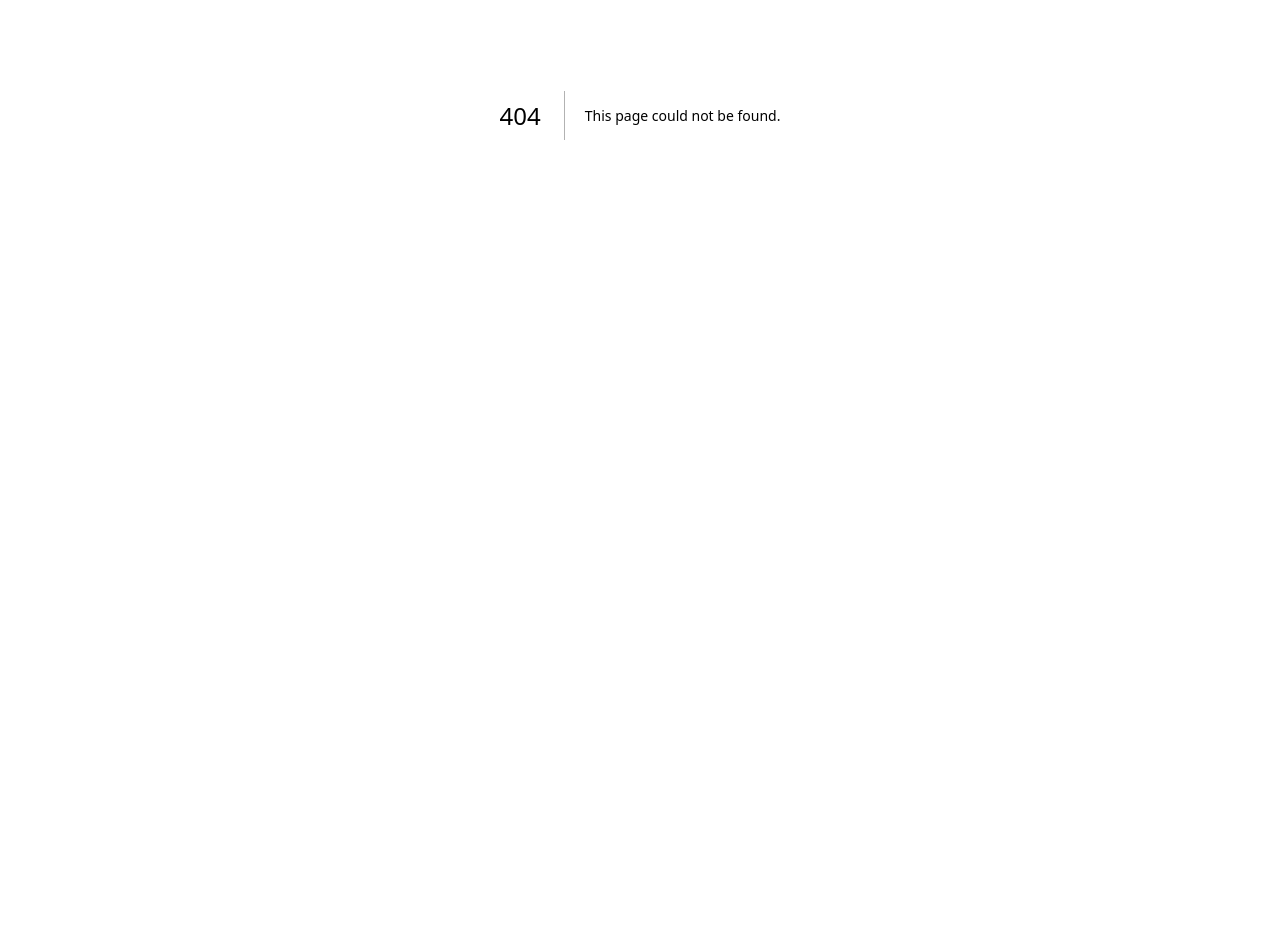
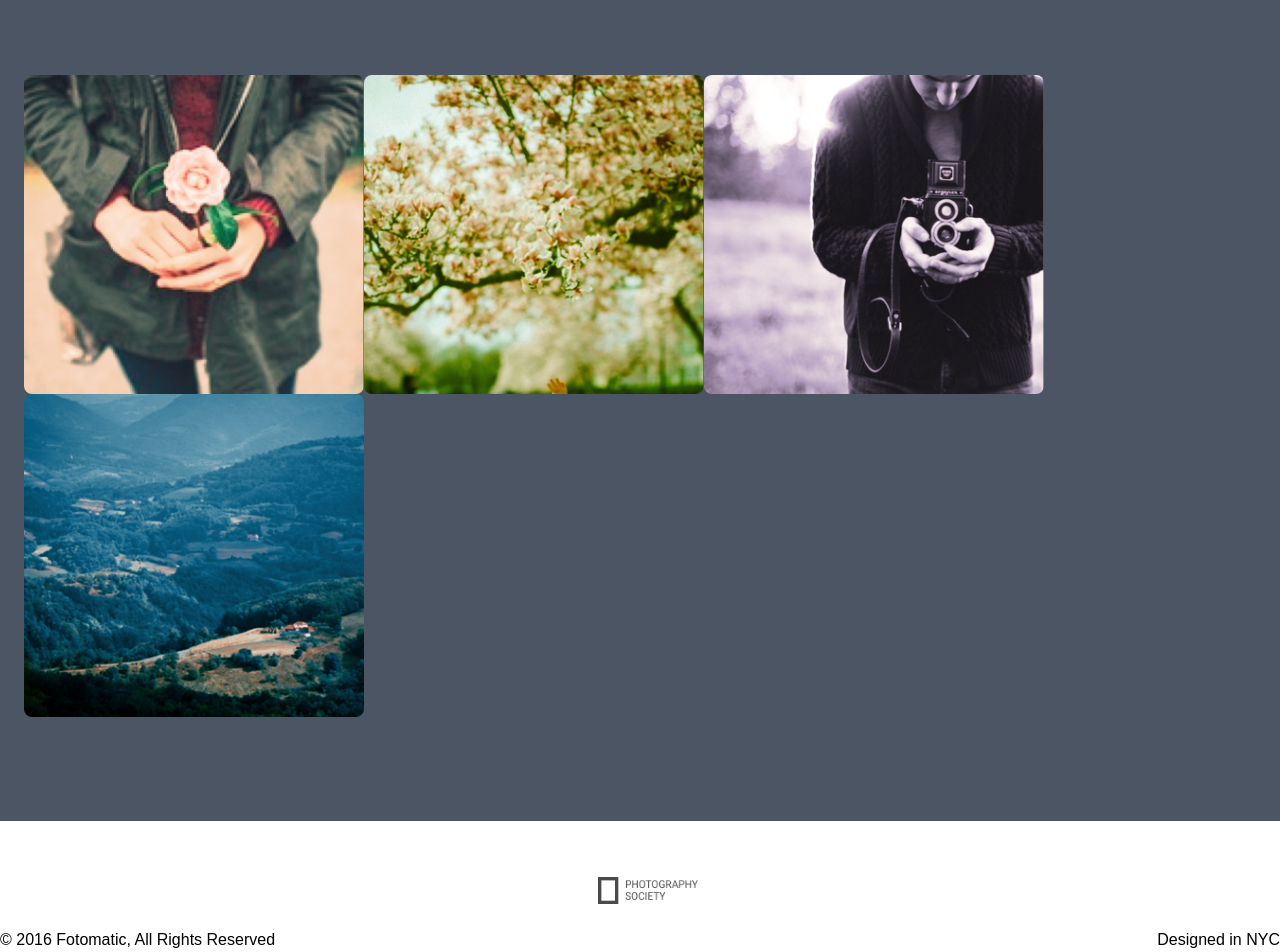
Before and after one commit to Mercad0/photomatic, a Next.js app: page /components/sections/Footer in a window 1280 px wide. Before the commit this address had no page. Shown: the part 285-1237 px from the top of the page. Before the commit the page ends 800 px from the top, so only its background shows below. Built offline with nearby package versions, Linux system fonts and the light colour scheme.

Commit message:
added the footer & fixed some minor issues.

```diff
--- a/src/pages/components/Cards.tsx
+++ b/src/pages/components/Cards.tsx
@@ -15,18 +15,20 @@ export default function Cards({
   alt = " some alt text",
 }) {
   return (
-    <div className="md:w-[550px] md:h-[520px] bg-white text-black flex text-center flex-col rounded-lg mt-14 shadow-md mx-auto p-8">
+    <div className="w-[400px] h-[440px] bg-white text-black flex text-center flex-col rounded-lg mt-14 shadow-md p-4">
+      <div className="flex justify-center items-center flex-col">
       <Image
         src={src}
         alt={alt}
-        width={600}
-        height={100}
-        className="pb-2 md:pb-3 rounded-lg"
+        width={400}
+        height={400}
+        className="rounded-lg w-[400px]"
         priority={true}
       />
 
       <div className="text-xl md:text-2xl my-4">{title}</div>
       <div className="text-md md:text-xl">{description}</div>
+      </div>
     </div>
   );
 }
--- /dev/null
+++ b/src/pages/components/sections/Footer.tsx
@@ -0,0 +1,72 @@
+import Image from "next/image";
+
+export default function Footer() {
+  return (
+    <>
+    <div className="w-full h-fit py-20 bg-gray-600 mt-20 text-center text-white flex flex-col items-center justify-center">
+            <div className="w-full flex-col space-y-4 mb-20">
+          <h2 className="md:text-5xl text-3xl font-bold">
+            Over 20+ filters to choose from
+          </h2>
+          <h3 className="md:text-2xl text-xl">
+            Feed your creativity with 20 different filter designed by our
+            eclectic in-house photographers!
+          </h3>
+          </div>
+      <div className="flex m-6">
+        <div className="flex flex-wrap justify-content-center max-w-full">
+          <Image
+            src={"/images/filter-1.png"}
+            alt={"filter 1"}
+            width={340}
+            height={100}
+            className="rounded-lg "
+            priority={true}
+          />
+          <Image
+            src={"/images/filter-2.png"}
+            alt={"filter 2"}
+            width={340}
+            height={100}
+            className="rounded-lg "
+            priority={true}
+          />
+          <Image
+            src={"/images/filter-3.png"}
+            alt={"filter 3"}
+            width={340}
+            height={100}
+            className="rounded-lg "
+            priority={true}
+          />
+          <Image
+            src={"/images/filter-4.png"}
+            alt={"filter 4"}
+            width={340}
+            height={100}
+            className="rounded-lg "
+            priority={true}
+          />
+        </div>
+    </div>
+      </div>
+        <div className="w-full h-fit py-6 text-center text-white align-middle flex flex-col items-center justify-center">
+          <h2 className="md:text-2xl text-xl italic font-bold">
+          “It&apos;s truly something that could create a brand new photography Renaissance”
+          </h2>
+          <Image
+            src={"/images/photography-logo.png"}
+            alt={"photography logo"}
+            width={100}
+            height={100}
+            className="ml-4"
+            priority={true}
+          />
+          </div>
+          <div className="justify-between flex space-x-4">
+            <p>© 2016 Fotomatic, All Rights Reserved</p>
+            <p>Designed in NYC</p>
+          </div>
+          </>
+  );
+}
--- a/src/pages/components/sections/Header.tsx
+++ b/src/pages/components/sections/Header.tsx
@@ -5,21 +5,21 @@ import Image from "next/image";
 
 export default function Header() {
   return (
-    <header className="w-full md:h-20 h-16  z-50 bg-white fixed shadow-lg">
+    <header className="w-full md:h-20 h-16 z-50 bg-white fixed shadow-lg">
       <ul className="flex justify-between items-center h-full w-full md:text-xl text-md font-bold">
         <li className="w-[55%] hidden md:block">
           <Link href="/" className="hover:text-red-500 text-left ml-10">
             Fotomatic
           </Link>
         </li>
-        <div className="space-x-2 flex justify-between mr-3 items-center">
-          <Link href="#" className="hidden md:block hover:text-red-500">
+        <div className="space-x-2 flex justify-between items-center">
+          <Link href="/" className="hidden md:block hover:text-red-500">
             Product detail
           </Link>
-          <Link href="#" className="hidden md:block px-8 hover:text-red-500">
+          <Link href="/" className="hidden md:block px-8 hover:text-red-500">
             About Us
           </Link>
-          <Link href="#" className="hidden md:block hover:text-red-500">
+          <Link href="/" className="hidden md:block hover:text-red-500">
             Follow us
           </Link>
           <li className="md:hidden w-56">
--- a/src/pages/components/sections/Main.tsx
+++ b/src/pages/components/sections/Main.tsx
@@ -22,7 +22,7 @@ export default function Main() {
   ];
 
   return (
-    <div className="w-screen h-full pt-16">
+    <div className="w-screen max-w-screen-xl mx-auto h-full md:pt-20 pt-16 flex flex-col">
       <div className="flex flex-col w-full relative">
         <Image
           src="/images/banner-landingpage.jpg"
@@ -50,9 +50,9 @@ export default function Main() {
           <h2 className="text-4xl mt-4">FORMAT CAMERA</h2>
         </div>
       </div>
-      <div className="flex md:flex-row gap-6 flex-col">
+      <div className="flex md:flex-row gap-6 justify-center flex-col">
         {photography.map((photography, index) => (
-          <div key={index} className="w-full md:w-1/2">
+          <div key={index} className="w-fit">
             <Cards
               src={photography.src}
               title={photography.title}
--- a/src/pages/index.tsx
+++ b/src/pages/index.tsx
@@ -1,14 +1,15 @@
 import Header from "./components/sections/Header";
 import Main from "./components/sections/Main";
-import Cards from "./components/Cards";
+import Footer from "./components/sections/Footer";
 
 export default function Home() {
 
   return (
     <>
-    <div className="flex flex-col mb-40 w-full max-w-fit bg-gray-200">
+    <div className="flex flex-col h-full max-w-fit w-screen bg-gray-200">
       <Header />
       <Main />
+      <Footer />
     </div>
     </>
   );
```
